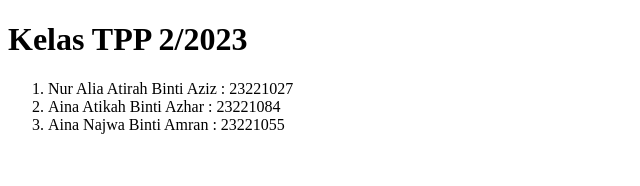
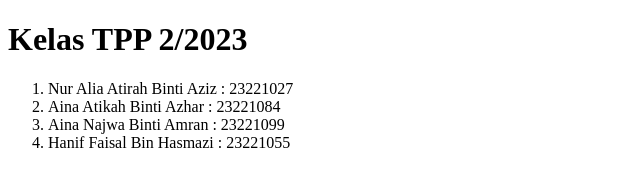
Before and after one commit to aliaatrhaziz/data-pelajar, a plain HTML site: page index.html in a window 1280 px wide. Shown: the whole page, without its empty margins (0-640 px from the left). Drawn offline with Linux system fonts and the light colour scheme.

Commit message:
Edit file index.html

```diff
--- a/index.html
+++ b/index.html
@@ -16,7 +16,8 @@
     <ol>
         <li>Nur Alia Atirah Binti Aziz : 23221027</li>
         <li>Aina Atikah Binti Azhar    : 23221084</li>
-        <li>Aina Najwa Binti Amran     : 23221055</li>
+        <li>Aina Najwa Binti Amran     : 23221099</li>
+        <li>Hanif Faisal Bin Hasmazi    : 23221055</li>
     </ol>
 </body>
 
```
